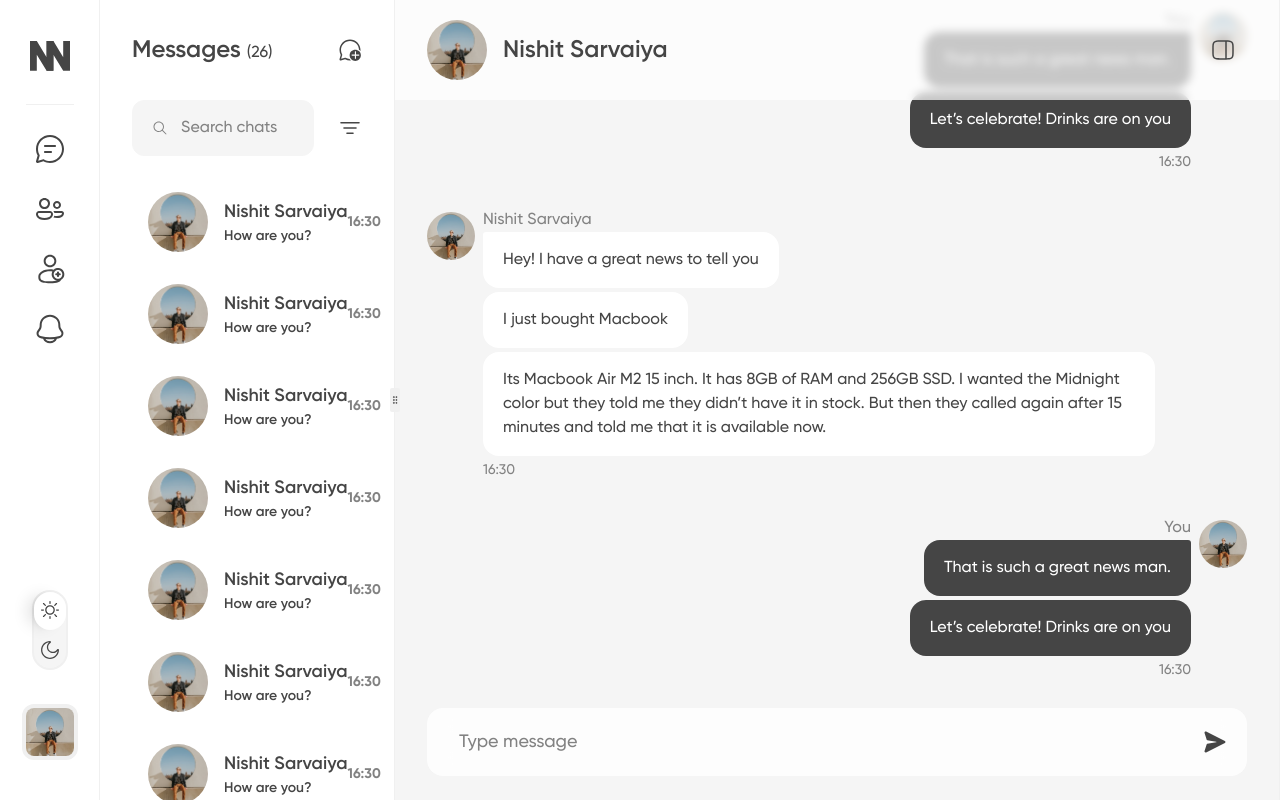
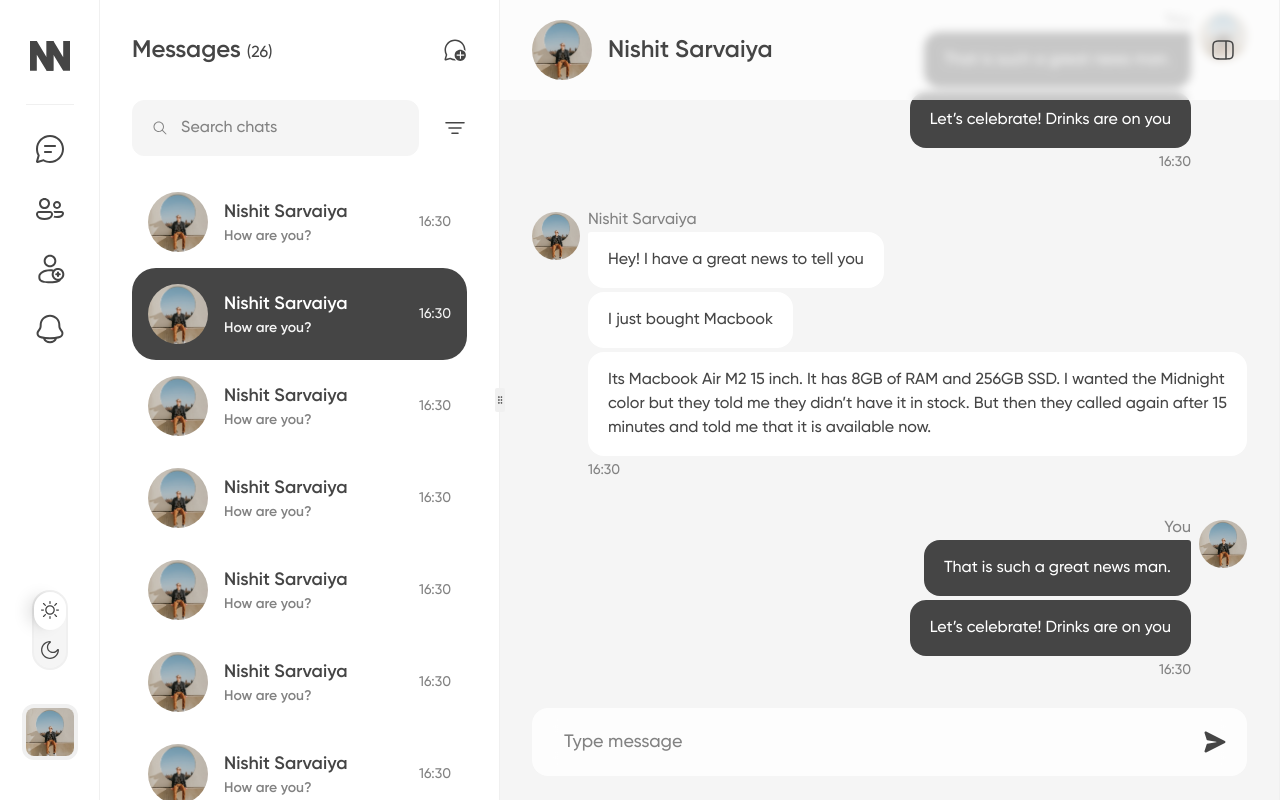
Before and after one commit to Nishitsarvaiya/nimble-nudge, a Next.js app: page / in a window 1280 px wide. Built offline with nearby package versions, Linux system fonts and the light colour scheme.

Commit message:
added context menu for chat cards

```diff
--- a/package.json
+++ b/package.json
@@ -10,6 +10,7 @@
 	},
 	"dependencies": {
 		"@next-auth/upstash-redis-adapter": "^3.0.4",
+		"@radix-ui/react-context-menu": "^2.1.5",
 		"@radix-ui/react-dialog": "^1.0.5",
 		"@radix-ui/react-dropdown-menu": "^2.0.6",
 		"@radix-ui/react-scroll-area": "^1.0.5",
--- a/src/app/(home)/layout.tsx
+++ b/src/app/(home)/layout.tsx
@@ -15,7 +15,7 @@ export default function layout({ children }: Props) {
 		<div className="h-screen w-full overflow-hidden fixed main-layout">
 			<Sidebar />
 			<ResizablePanelGroup direction="horizontal">
-				<ResizablePanel minSize={25} maxSize={50} defaultSize={25}>
+				<ResizablePanel minSize={25} maxSize={50} defaultSize={25} className="min-w-[400px]">
 					<Listview />
 				</ResizablePanel>
 				<ResizableHandle withHandle />
--- /dev/null
+++ b/src/components/ChatCard.tsx
@@ -0,0 +1,23 @@
+import React, { ReactNode } from "react";
+import { ContextMenu, ContextMenuContent, ContextMenuItem, ContextMenuTrigger } from "./ui/context-menu";
+import { Icons } from "./Icons";
+
+type Props = {
+	children: ReactNode;
+};
+
+export default function ChatCard({ children }: Props) {
+	return (
+		<ContextMenu>
+			<ContextMenuTrigger>{children}</ContextMenuTrigger>
+			<ContextMenuContent>
+				<ContextMenuItem>
+					<div className="w-full flex items-center justify-between">
+						<div>Delete</div>
+						<Icons.delete className="w-4 h-4 fill-red-500" />
+					</div>
+				</ContextMenuItem>
+			</ContextMenuContent>
+		</ContextMenu>
+	);
+}
--- a/src/components/layout/Messages.tsx
+++ b/src/components/layout/Messages.tsx
@@ -3,6 +3,7 @@ import { Icons } from "../Icons";
 import { Button } from "../ui/button";
 import { Input } from "../ui/input";
 import { ScrollArea } from "../ui/scroll-area";
+import ChatCard from "../ChatCard";
 
 type Props = {};
 
@@ -29,6 +30,7 @@ export default function Messages({}: Props) {
 			<ScrollArea style={{ height: "calc(100% - 176px)" }}>
 				<ul>
 					<li className="px-8">
+						<ChatCard>
 							<Button className="h-auto p-4 rounded-3xl" asChild variant="ghost">
 								<div className="flex items-center justify-between w-full">
 									<div className="flex items-center gap-4">
@@ -44,16 +46,45 @@ export default function Messages({}: Props) {
 										</div>
 										<div>
 											<div className="text-lg">Nishit Sarvaiya</div>
-										<div className="text-sm">How are you?</div>
+											<div className="text-sm text-muted-foreground">How are you?</div>
 										</div>
 									</div>
 									<div>
-									<div className="text-sm font-bold text-muted-foreground">16:30</div>
+										<div className="text-sm font-medium text-muted-foreground">16:30</div>
 									</div>
 								</div>
 							</Button>
+						</ChatCard>
 					</li>
 					<li className="px-8">
+						<ChatCard>
+							<Button className="h-auto p-4 rounded-3xl" asChild variant="default">
+								<div className="flex items-center justify-between w-full">
+									<div className="flex items-center gap-4">
+										<div>
+											<div className="w-[60px] h-[60px] rounded-full overflow-hidden relative">
+												<Image
+													src="/profile-picture.jpg"
+													alt=""
+													fill
+													style={{ objectFit: "cover" }}
+												/>
+											</div>
+										</div>
+										<div>
+											<div className="text-lg">Nishit Sarvaiya</div>
+											<div className="text-sm text-accent">How are you?</div>
+										</div>
+									</div>
+									<div>
+										<div className="text-sm font-medium text-accent">16:30</div>
+									</div>
+								</div>
+							</Button>
+						</ChatCard>
+					</li>
+					<li className="px-8">
+						<ChatCard>
 							<Button className="h-auto p-4 rounded-3xl" asChild variant="ghost">
 								<div className="flex items-center justify-between w-full">
 									<div className="flex items-center gap-4">
@@ -69,16 +100,18 @@ export default function Messages({}: Props) {
 										</div>
 										<div>
 											<div className="text-lg">Nishit Sarvaiya</div>
-										<div className="text-sm">How are you?</div>
+											<div className="text-sm text-muted-foreground">How are you?</div>
 										</div>
 									</div>
 									<div>
-									<div className="text-sm font-bold text-muted-foreground">16:30</div>
+										<div className="text-sm font-medium text-muted-foreground">16:30</div>
 									</div>
 								</div>
 							</Button>
+						</ChatCard>
 					</li>
 					<li className="px-8">
+						<ChatCard>
 							<Button className="h-auto p-4 rounded-3xl" asChild variant="ghost">
 								<div className="flex items-center justify-between w-full">
 									<div className="flex items-center gap-4">
@@ -94,16 +127,18 @@ export default function Messages({}: Props) {
 										</div>
 										<div>
 											<div className="text-lg">Nishit Sarvaiya</div>
-										<div className="text-sm">How are you?</div>
+											<div className="text-sm text-muted-foreground">How are you?</div>
 										</div>
 									</div>
 									<div>
-									<div className="text-sm font-bold text-muted-foreground">16:30</div>
+										<div className="text-sm font-medium text-muted-foreground">16:30</div>
 									</div>
 								</div>
 							</Button>
+						</ChatCard>
 					</li>
 					<li className="px-8">
+						<ChatCard>
 							<Button className="h-auto p-4 rounded-3xl" asChild variant="ghost">
 								<div className="flex items-center justify-between w-full">
 									<div className="flex items-center gap-4">
@@ -119,16 +154,18 @@ export default function Messages({}: Props) {
 										</div>
 										<div>
 											<div className="text-lg">Nishit Sarvaiya</div>
-										<div className="text-sm">How are you?</div>
+											<div className="text-sm text-muted-foreground">How are you?</div>
 										</div>
 									</div>
 									<div>
-									<div className="text-sm font-bold text-muted-foreground">16:30</div>
+										<div className="text-sm font-medium text-muted-foreground">16:30</div>
 									</div>
 								</div>
 							</Button>
+						</ChatCard>
 					</li>
 					<li className="px-8">
+						<ChatCard>
 							<Button className="h-auto p-4 rounded-3xl" asChild variant="ghost">
 								<div className="flex items-center justify-between w-full">
 									<div className="flex items-center gap-4">
@@ -144,16 +181,18 @@ export default function Messages({}: Props) {
 										</div>
 										<div>
 											<div className="text-lg">Nishit Sarvaiya</div>
-										<div className="text-sm">How are you?</div>
+											<div className="text-sm text-muted-foreground">How are you?</div>
 										</div>
 									</div>
 									<div>
-									<div className="text-sm font-bold text-muted-foreground">16:30</div>
+										<div className="text-sm font-medium text-muted-foreground">16:30</div>
 									</div>
 								</div>
 							</Button>
+						</ChatCard>
 					</li>
 					<li className="px-8">
+						<ChatCard>
 							<Button className="h-auto p-4 rounded-3xl" asChild variant="ghost">
 								<div className="flex items-center justify-between w-full">
 									<div className="flex items-center gap-4">
@@ -169,16 +208,18 @@ export default function Messages({}: Props) {
 										</div>
 										<div>
 											<div className="text-lg">Nishit Sarvaiya</div>
-										<div className="text-sm">How are you?</div>
+											<div className="text-sm text-muted-foreground">How are you?</div>
 										</div>
 									</div>
 									<div>
-									<div className="text-sm font-bold text-muted-foreground">16:30</div>
+										<div className="text-sm font-medium text-muted-foreground">16:30</div>
 									</div>
 								</div>
 							</Button>
+						</ChatCard>
 					</li>
 					<li className="px-8">
+						<ChatCard>
 							<Button className="h-auto p-4 rounded-3xl" asChild variant="ghost">
 								<div className="flex items-center justify-between w-full">
 									<div className="flex items-center gap-4">
@@ -194,16 +235,18 @@ export default function Messages({}: Props) {
 										</div>
 										<div>
 											<div className="text-lg">Nishit Sarvaiya</div>
-										<div className="text-sm">How are you?</div>
+											<div className="text-sm text-muted-foreground">How are you?</div>
 										</div>
 									</div>
 									<div>
-									<div className="text-sm font-bold text-muted-foreground">16:30</div>
+										<div className="text-sm font-medium text-muted-foreground">16:30</div>
 									</div>
 								</div>
 							</Button>
+						</ChatCard>
 					</li>
 					<li className="px-8">
+						<ChatCard>
 							<Button className="h-auto p-4 rounded-3xl" asChild variant="ghost">
 								<div className="flex items-center justify-between w-full">
 									<div className="flex items-center gap-4">
@@ -219,16 +262,18 @@ export default function Messages({}: Props) {
 										</div>
 										<div>
 											<div className="text-lg">Nishit Sarvaiya</div>
-										<div className="text-sm">How are you?</div>
+											<div className="text-sm text-muted-foreground">How are you?</div>
 										</div>
 									</div>
 									<div>
-									<div className="text-sm font-bold text-muted-foreground">16:30</div>
+										<div className="text-sm font-medium text-muted-foreground">16:30</div>
 									</div>
 								</div>
 							</Button>
+						</ChatCard>
 					</li>
 					<li className="px-8">
+						<ChatCard>
 							<Button className="h-auto p-4 rounded-3xl" asChild variant="ghost">
 								<div className="flex items-center justify-between w-full">
 									<div className="flex items-center gap-4">
@@ -244,16 +289,18 @@ export default function Messages({}: Props) {
 										</div>
 										<div>
 											<div className="text-lg">Nishit Sarvaiya</div>
-										<div className="text-sm">How are you?</div>
+											<div className="text-sm text-muted-foreground">How are you?</div>
 										</div>
 									</div>
 									<div>
-									<div className="text-sm font-bold text-muted-foreground">16:30</div>
+										<div className="text-sm font-medium text-muted-foreground">16:30</div>
 									</div>
 								</div>
 							</Button>
+						</ChatCard>
 					</li>
 					<li className="px-8">
+						<ChatCard>
 							<Button className="h-auto p-4 rounded-3xl" asChild variant="ghost">
 								<div className="flex items-center justify-between w-full">
 									<div className="flex items-center gap-4">
@@ -269,14 +316,15 @@ export default function Messages({}: Props) {
 										</div>
 										<div>
 											<div className="text-lg">Nishit Sarvaiya</div>
-										<div className="text-sm">How are you?</div>
+											<div className="text-sm text-muted-foreground">How are you?</div>
 										</div>
 									</div>
 									<div>
-									<div className="text-sm font-bold text-muted-foreground">16:30</div>
+										<div className="text-sm font-medium text-muted-foreground">16:30</div>
 									</div>
 								</div>
 							</Button>
+						</ChatCard>
 					</li>
 				</ul>
 			</ScrollArea>
--- /dev/null
+++ b/src/components/ui/context-menu.tsx
@@ -0,0 +1,177 @@
+"use client";
+
+import * as React from "react";
+import * as ContextMenuPrimitive from "@radix-ui/react-context-menu";
+import { Check, ChevronRight, Circle } from "lucide-react";
+
+import { cn } from "@/lib/utils";
+
+const ContextMenu = ContextMenuPrimitive.Root;
+
+const ContextMenuTrigger = ContextMenuPrimitive.Trigger;
+
+const ContextMenuGroup = ContextMenuPrimitive.Group;
+
+const ContextMenuPortal = ContextMenuPrimitive.Portal;
+
+const ContextMenuSub = ContextMenuPrimitive.Sub;
+
+const ContextMenuRadioGroup = ContextMenuPrimitive.RadioGroup;
+
+const ContextMenuSubTrigger = React.forwardRef<
+	React.ElementRef<typeof ContextMenuPrimitive.SubTrigger>,
+	React.ComponentPropsWithoutRef<typeof ContextMenuPrimitive.SubTrigger> & {
+		inset?: boolean;
+	}
+>(({ className, inset, children, ...props }, ref) => (
+	<ContextMenuPrimitive.SubTrigger
+		ref={ref}
+		className={cn(
+			"flex cursor-default select-none items-center rounded-sm px-2 py-1.5 text-sm outline-none focus:bg-accent focus:text-accent-foreground data-[state=open]:bg-accent data-[state=open]:text-accent-foreground",
+			inset && "pl-8",
+			className
+		)}
+		{...props}>
+		{children}
+		<ChevronRight className="ml-auto h-4 w-4" />
+	</ContextMenuPrimitive.SubTrigger>
+));
+ContextMenuSubTrigger.displayName = ContextMenuPrimitive.SubTrigger.displayName;
+
+const ContextMenuSubContent = React.forwardRef<
+	React.ElementRef<typeof ContextMenuPrimitive.SubContent>,
+	React.ComponentPropsWithoutRef<typeof ContextMenuPrimitive.SubContent>
+>(({ className, ...props }, ref) => (
+	<ContextMenuPrimitive.SubContent
+		ref={ref}
+		className={cn(
+			"z-50 min-w-[8rem] overflow-hidden rounded-md border bg-popover p-1 text-popover-foreground shadow-md data-[state=open]:animate-in data-[state=closed]:animate-out data-[state=closed]:fade-out-0 data-[state=open]:fade-in-0 data-[state=closed]:zoom-out-95 data-[state=open]:zoom-in-95 data-[side=bottom]:slide-in-from-top-2 data-[side=left]:slide-in-from-right-2 data-[side=right]:slide-in-from-left-2 data-[side=top]:slide-in-from-bottom-2",
+			className
+		)}
+		{...props}
+	/>
+));
+ContextMenuSubContent.displayName = ContextMenuPrimitive.SubContent.displayName;
+
+const ContextMenuContent = React.forwardRef<
+	React.ElementRef<typeof ContextMenuPrimitive.Content>,
+	React.ComponentPropsWithoutRef<typeof ContextMenuPrimitive.Content>
+>(({ className, ...props }, ref) => (
+	<ContextMenuPrimitive.Portal>
+		<ContextMenuPrimitive.Content
+			ref={ref}
+			className={cn(
+				"z-50 min-w-[10rem] overflow-hidden rounded-2xl border bg-popover p-1 text-popover-foreground shadow-md animate-in fade-in-80 data-[state=open]:animate-in data-[state=closed]:animate-out data-[state=closed]:fade-out-0 data-[state=open]:fade-in-0 data-[state=closed]:zoom-out-95 data-[state=open]:zoom-in-95 data-[side=bottom]:slide-in-from-top-2 data-[side=left]:slide-in-from-right-2 data-[side=right]:slide-in-from-left-2 data-[side=top]:slide-in-from-bottom-2",
+				className
+			)}
+			{...props}
+		/>
+	</ContextMenuPrimitive.Portal>
+));
+ContextMenuContent.displayName = ContextMenuPrimitive.Content.displayName;
+
+const ContextMenuItem = React.forwardRef<
+	React.ElementRef<typeof ContextMenuPrimitive.Item>,
+	React.ComponentPropsWithoutRef<typeof ContextMenuPrimitive.Item> & {
+		inset?: boolean;
+	}
+>(({ className, inset, ...props }, ref) => (
+	<ContextMenuPrimitive.Item
+		ref={ref}
+		className={cn(
+			"relative flex cursor-pointer select-none items-center rounded-xl py-2 px-4 text-base font-medium outline-none focus:bg-accent focus:text-accent-foreground data-[disabled]:pointer-events-none data-[disabled]:opacity-50",
+			inset && "pl-8",
+			className
+		)}
+		{...props}
+	/>
+));
+ContextMenuItem.displayName = ContextMenuPrimitive.Item.displayName;
+
+const ContextMenuCheckboxItem = React.forwardRef<
+	React.ElementRef<typeof ContextMenuPrimitive.CheckboxItem>,
+	React.ComponentPropsWithoutRef<typeof ContextMenuPrimitive.CheckboxItem>
+>(({ className, children, checked, ...props }, ref) => (
+	<ContextMenuPrimitive.CheckboxItem
+		ref={ref}
+		className={cn(
+			"relative flex cursor-default select-none items-center rounded-sm py-1.5 pl-8 pr-2 text-sm outline-none focus:bg-accent focus:text-accent-foreground data-[disabled]:pointer-events-none data-[disabled]:opacity-50",
+			className
+		)}
+		checked={checked}
+		{...props}>
+		<span className="absolute left-2 flex h-3.5 w-3.5 items-center justify-center">
+			<ContextMenuPrimitive.ItemIndicator>
+				<Check className="h-4 w-4" />
+			</ContextMenuPrimitive.ItemIndicator>
+		</span>
+		{children}
+	</ContextMenuPrimitive.CheckboxItem>
+));
+ContextMenuCheckboxItem.displayName = ContextMenuPrimitive.CheckboxItem.displayName;
+
+const ContextMenuRadioItem = React.forwardRef<
+	React.ElementRef<typeof ContextMenuPrimitive.RadioItem>,
+	React.ComponentPropsWithoutRef<typeof ContextMenuPrimitive.RadioItem>
+>(({ className, children, ...props }, ref) => (
+	<ContextMenuPrimitive.RadioItem
+		ref={ref}
+		className={cn(
+			"relative flex cursor-default select-none items-center rounded-sm py-1.5 pl-8 pr-2 text-sm outline-none focus:bg-accent focus:text-accent-foreground data-[disabled]:pointer-events-none data-[disabled]:opacity-50",
+			className
+		)}
+		{...props}>
+		<span className="absolute left-2 flex h-3.5 w-3.5 items-center justify-center">
+			<ContextMenuPrimitive.ItemIndicator>
+				<Circle className="h-2 w-2 fill-current" />
+			</ContextMenuPrimitive.ItemIndicator>
+		</span>
+		{children}
+	</ContextMenuPrimitive.RadioItem>
+));
+ContextMenuRadioItem.displayName = ContextMenuPrimitive.RadioItem.displayName;
+
+const ContextMenuLabel = React.forwardRef<
+	React.ElementRef<typeof ContextMenuPrimitive.Label>,
+	React.ComponentPropsWithoutRef<typeof ContextMenuPrimitive.Label> & {
+		inset?: boolean;
+	}
+>(({ className, inset, ...props }, ref) => (
+	<ContextMenuPrimitive.Label
+		ref={ref}
+		className={cn("px-2 py-1.5 text-sm font-semibold text-foreground", inset && "pl-8", className)}
+		{...props}
+	/>
+));
+ContextMenuLabel.displayName = ContextMenuPrimitive.Label.displayName;
+
+const ContextMenuSeparator = React.forwardRef<
+	React.ElementRef<typeof ContextMenuPrimitive.Separator>,
+	React.ComponentPropsWithoutRef<typeof ContextMenuPrimitive.Separator>
+>(({ className, ...props }, ref) => (
+	<ContextMenuPrimitive.Separator ref={ref} className={cn("-mx-1 my-1 h-px bg-border", className)} {...props} />
+));
+ContextMenuSeparator.displayName = ContextMenuPrimitive.Separator.displayName;
+
+const ContextMenuShortcut = ({ className, ...props }: React.HTMLAttributes<HTMLSpanElement>) => {
+	return <span className={cn("ml-auto text-xs tracking-widest text-muted-foreground", className)} {...props} />;
+};
+ContextMenuShortcut.displayName = "ContextMenuShortcut";
+
+export {
+	ContextMenu,
+	ContextMenuTrigger,
+	ContextMenuContent,
+	ContextMenuItem,
+	ContextMenuCheckboxItem,
+	ContextMenuRadioItem,
+	ContextMenuLabel,
+	ContextMenuSeparator,
+	ContextMenuShortcut,
+	ContextMenuGroup,
+	ContextMenuPortal,
+	ContextMenuSub,
+	ContextMenuSubContent,
+	ContextMenuSubTrigger,
+	ContextMenuRadioGroup,
+};
```
Also changed, not shown: 1 other file (tests, documents, lock files or other folders). Lines whose indentation alone changed are shown as unchanged.
